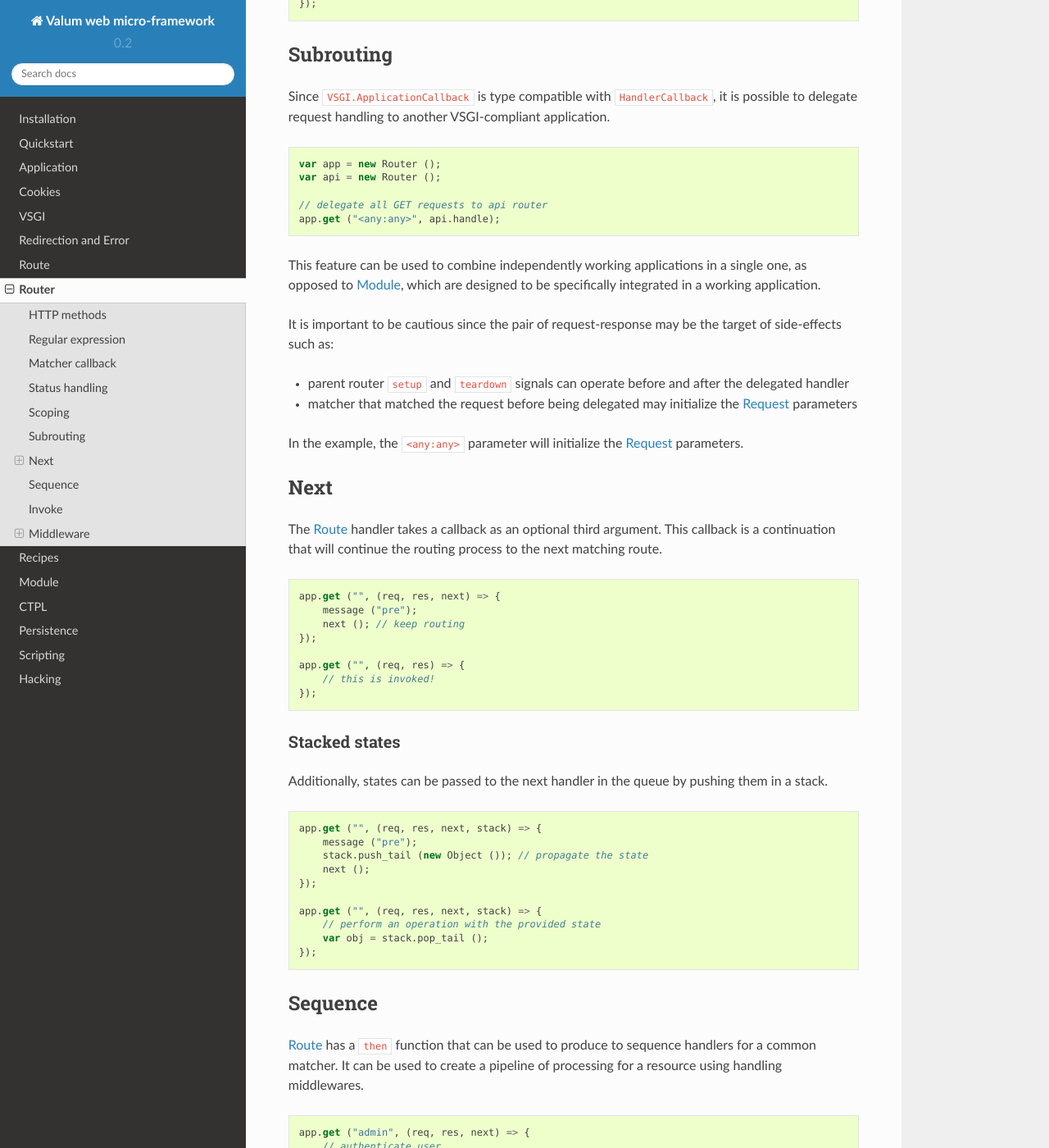
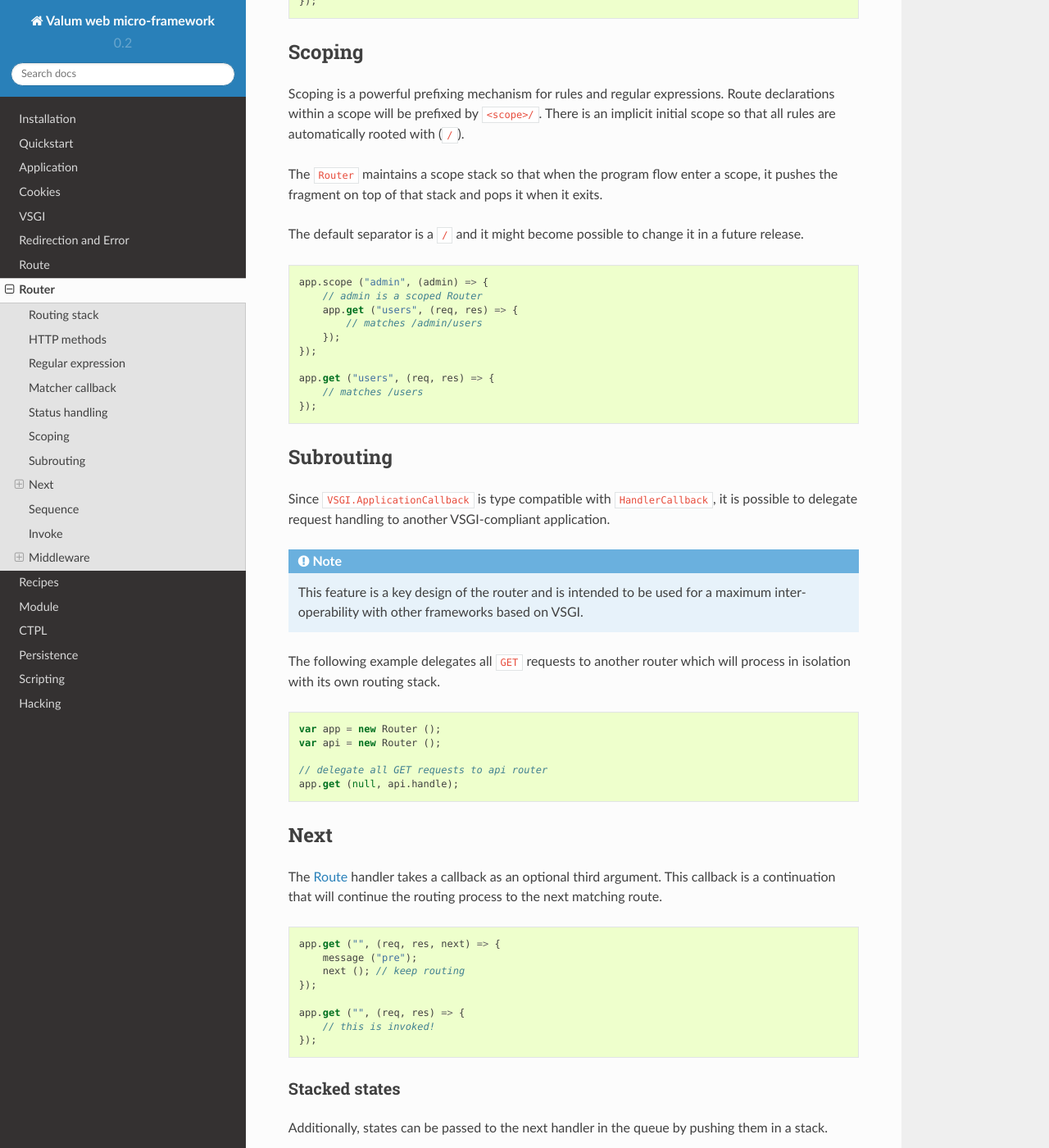
Before and after one commit to valum-framework/valum, a Sphinx documentation site: the page built from docs/router.rst, in a window 1280 px wide and 1400 px high, scrolled down 3150 px. Shown: the whole window at 82% size. Built offline with Sphinx 7.4.7 and the Read the Docs theme 2.0.0, drawn with Linux system fonts in a browser that asks for light colours; pages that are not in the unit, such as notebooks, are missing from menus; some of the changed text lies outside the part shown.

Commit message:
Documentation update and improvments.
Adds a section about the routing stack in the router document.

Rewords subrouting section to be more up-to-date with the current code.

 - no more setup or teardown (solved with next)
 - no more request parameters (deprecated in favour of routing stack)
 - uses 'null' instead of  '<any:any>'

Adds contextual note and warning to put emphasis on important
paragraphs.

Updates JSON code example to use the routing stack properly.

Replaces references to state in API docs to the routing stack.

```diff
--- a/docs/router.rst
+++ b/docs/router.rst
@@ -4,6 +4,31 @@
 Router is the core component of Valum. It dispatches request to the right
 handler and processes certain error conditions described in
 :doc:`redirection-and-error`.
+
+Routing stack
+-------------
+
+During the routing, states can obtained from a previous handler or passed to
+the next one using the routing stack. The stack is a simple `GLib.Queue`_ that
+can be accessed from its head or tail.
+
+.. warning::
+
+    The queue tail is used to perform stack operations with ``push_tail`` and
+    ``pop_tail``.
+
+.. _GLib.Queue: http://valadoc.org/#!api=glib-2.0/GLib.Queue
+
+.. code:: vala
+
+    app.get ("", (req, res, next, stack) => {
+        stack.push_tail ("some value");
+        next ();
+    });
+
+    app.get ("", (req, res, next, stack) => {
+        var some_value = stack.pop_tail ().get_string ();
+    });
 
 HTTP methods
 ------------
@@ -173,28 +202,21 @@
 it is possible to delegate request handling to another VSGI-compliant
 application.
 
+.. note::
+
+    This feature is a key design of the router and is intended to be used for
+    a maximum inter-operability with other frameworks based on VSGI.
+
+The following example delegates all ``GET`` requests to another router which
+will process in isolation with its own routing stack.
+
 .. code:: vala
 
     var app = new Router ();
     var api = new Router ();
 
     // delegate all GET requests to api router
-    app.get ("<any:any>", api.handle);
-
-This feature can be used to combine independently working applications in
-a single one, as opposed to :doc:`module`, which are designed to be
-specifically integrated in a working application.
-
-It is important to be cautious since the pair of request-response may be the
-target of side-effects such as:
-
--  parent router ``setup`` and ``teardown`` signals can operate before and
-   after the delegated handler
--  matcher that matched the request before being delegated may initialize the
-   :doc:`vsgi/request` parameters
-
-In the example, the ``<any:any>`` parameter will initialize the
-:doc:`vsgi/request` parameters.
+    app.get (null, api.handle);
 
 Next
 ----
--- a/docs/vsgi/request.rst
+++ b/docs/vsgi/request.rst
@@ -33,6 +33,10 @@
 
 Request parameters
 ------------------
+
+.. deprecated:: 0.2
+
+    Use the routing stack described in the :doc:`../router` documentation.
 
 The request parameters are stored in a `GLib.HashTable`_ of ``string`` to
 ``string`` and can be accessed from the ``Request.params`` property. It's used
```
Also changed, not shown: other parts of docs/router.rst (+7 -3 lines), docs/recipes/json.rst (+7 -5 lines), docs/route.rst (+9 -7 lines), docs/vsgi/index.rst (+13 -8 lines), docs/vsgi/server/scgi.rst (+13 -4 lines), 2 other files.
